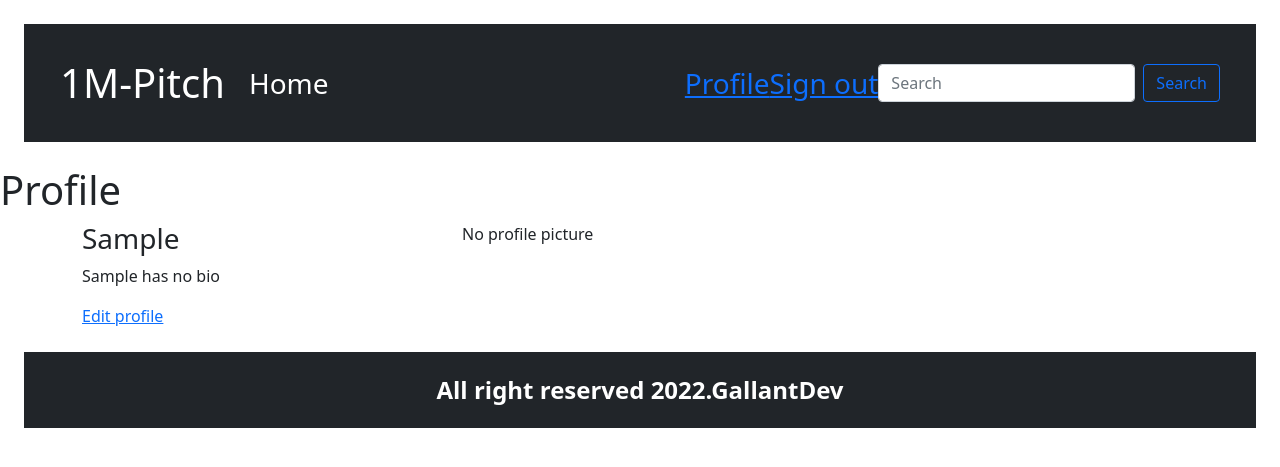
After one commit to kLeitich/1M-Pitch, a Flask app: a page that uses app/templates/base.html in a window 1280 px wide. The commit adds this page. Shown: the top 467 px of the page. Run offline with Flask 2, Linux system fonts and the light colour scheme; the visitor is signed in with stand-in values (Sample User, id 1); data comes from the database, SQL or seed files in the repository; some libraries are stand-ins or nearby versions.

Commit message:
adding profile section

```diff
--- a/app/__init__.py
+++ b/app/__init__.py
@@ -3,6 +3,7 @@ from flask_bootstrap import Bootstrap
 from config import config_options
 from flask_sqlalchemy import SQLAlchemy
 from flask_login import LoginManager
+from flask_uploads import UploadSet,configure_uploads,IMAGES
 
 bootstrap = Bootstrap()
 db = SQLAlchemy()
--- a/app/auth/__init__.py
+++ b/app/auth/__init__.py
@@ -1,5 +1,7 @@
 from flask import Blueprint
+
+from ..main import forms
 
 auth = Blueprint('auth',__name__)
 
-from . import views,forms
+from . import views
--- a/app/auth/views.py
+++ b/app/auth/views.py
@@ -1,7 +1,7 @@
 
 from flask import render_template,redirect,url_for,flash,request
 from ..models import User
-from .forms import LoginForm,RegistrationForm
+from ..main.forms import LoginForm,RegistrationForm
 from flask_login import login_user,logout_user,login_required
 from .. import db
 from . import auth
--- a/app/auth/forms.py
+++ b/app/main/forms.py
@@ -1,5 +1,5 @@
 from flask_wtf import FlaskForm
-from wtforms import StringField,PasswordField,SubmitField,ValidationError,BooleanField
+from wtforms import StringField,PasswordField,SubmitField,ValidationError,BooleanField,TextAreaField
 from wtforms.validators import DataRequired,Email,EqualTo
 from ..models import User
 
@@ -23,3 +23,7 @@ class LoginForm(FlaskForm):
     password = PasswordField('Password',validators =[DataRequired()])
     remember = BooleanField('Remember me')
     submit = SubmitField('Sign In')
+
+class UpdateProfile(FlaskForm):
+    bio = TextAreaField('Tell us about you.',validators = [DataRequired()])
+    submit = SubmitField('Submit')
--- a/app/main/views.py
+++ b/app/main/views.py
@@ -1,7 +1,9 @@
-from flask import render_template,request,redirect,url_for
+from flask import render_template,request,redirect,url_for,abort
 from . import main
 from ..models import User,Role
 from flask_login import login_required
+from .forms import UpdateProfile
+from .. import db
 
 @main.route('/')
 def index():
@@ -12,13 +14,34 @@ def index():
 
     return render_template('index.html')
 
-@main.route('/profile')
-@login_required
-def profle():
-
-    '''
-    View root page function that returns the index page and its data
-    '''
 
 
-    return render_template('profile.html')
+
+@main.route('/user/<uname>')
+@login_required
+def profile(uname):
+    user = User.query.filter_by(username = uname).first()
+
+    if user is None:
+        abort(404)
+
+    return render_template("profile/profile.html", user = user)
+
+@main.route('/user/<uname>/update',methods = ['GET','POST'])
+@login_required
+def update_profile(uname):
+    user = User.query.filter_by(username = uname).first()
+    if user is None:
+        abort(404)
+
+    form = UpdateProfile()
+
+    if form.validate_on_submit():
+        user.bio = form.bio.data
+
+        db.session.add(user)
+        db.session.commit()
+
+        return redirect(url_for('.profile',uname=user.username))
+
+    return render_template('profile/update.html',form =form)
--- a/app/models.py
+++ b/app/models.py
@@ -15,6 +15,8 @@ class User(UserMixin,db.Model):
     username = db.Column(db.String(255))
     email = db.Column(db.String(255),unique = True,index = True)
     role_id = db.Column(db.Integer,db.ForeignKey('roles.id'))
+    bio = db.Column(db.String(255))
+    profile_pic_path = db.Column(db.String())
     pass_secure = db.Column(db.String(255))
 
     def __repr__(self):
--- a/app/templates/base.html
+++ b/app/templates/base.html
@@ -19,9 +19,9 @@
               <li class="nav-item">
                 <a class="nav-link active text-white" aria-current="page" href="/">Home</a>
               </li>
-              <li class="nav-item">
+              <!-- <li class="nav-item">
                 <a class="nav-link text-white" href="/profile">Profile</a>
-              </li>
+              </li> -->
               <!-- <li class="nav-item">
                 <a class="nav-link text-white" href="/login">Login</a>
               </li>
@@ -31,7 +31,7 @@
             </ul>
             <ul class="nav navbar-nav navbar-right">
               {% if current_user.is_authenticated %}
-              <li style="color:white;padding:15px;">{{current_user.username}}</li>
+              <li><a href="{{url_for('main.profile',uname=current_user.username)}}">Profile</a></li>
               <li><a href="{{url_for('auth.logout')}}">Sign out</a></li>
               {% else %}
               <li><a href="{{url_for('auth.login')}}">Sign in</a></li>
--- /dev/null
+++ b/app/templates/profile/profile.html
@@ -0,0 +1,43 @@
+{% extends "base.html" %}
+
+<!DOCTYPE html>
+<html>
+    <head>
+        <meta charset="utf-8">
+    </head>
+    <body>
+    {% block content %}
+        <h1>Profile</h1>
+        <div class="container">
+            <div class="row">
+            <!-- displaying  Username-->
+              <div class="col-md-4">
+                <h3> {{user.username| capitalize}} </h3>
+
+                <!--Displaying user bio-->
+                {% if user.bio %}
+                  <p> {{user.bio}}</p>
+                {%else%}
+                  <p> {{user.username| capitalize}} has no bio </p>
+                {% endif %}
+              </div>
+
+              <!--Display profile photo-->
+              <div class="col-md-4">
+
+                {% if user.profile_pic_path %}
+                <img src="{{url_for('static',filename=user.profile_pic_path)}}" alt="" class="img-thumbnail">
+                {%else%}
+                <p>No profile picture</p>
+                {% endif %}
+              </div>
+            </div>
+            {% if user == current_user %}
+                <a href="{{url_for('main.update_profile',uname=user.username)}}">Edit profile</a>
+            {% endif %}
+
+        </div>
+
+    {% endblock %}
+    </body>
+</html>
```
Also changed, not shown: app/templates/profile.html (deleted, +0 -13 lines), app/templates/profile/update.html (added, +8 -0 lines), migrations/versions/b68329387427_.py (added, +30 -0 lines).
